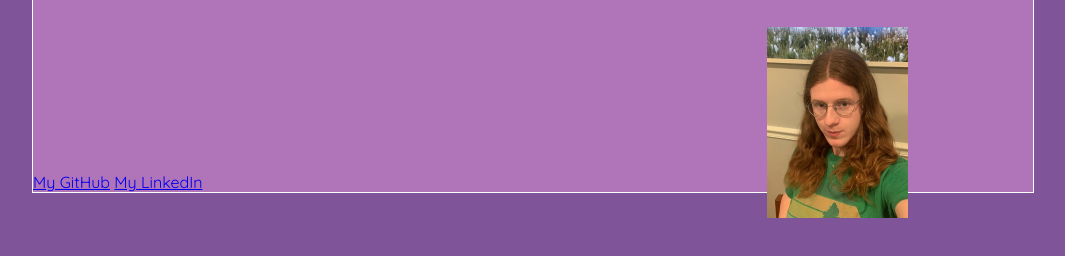
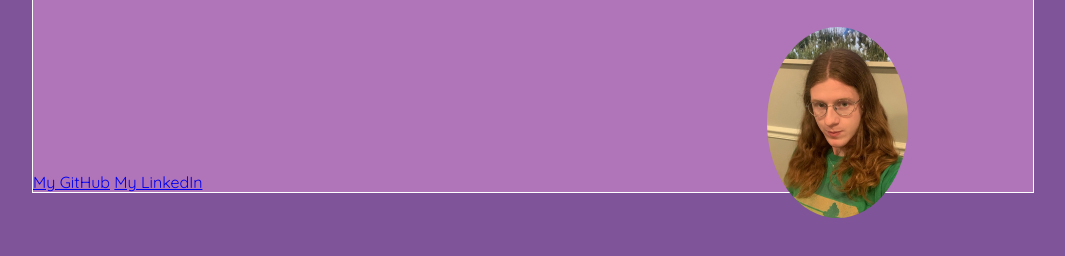
Before and after one commit to lyward/lyward.github.io, a plain HTML site: page docs/index.html in a window 1280 px wide. Shown: the part 198-454 px from the top of the page, without its empty margins (107-1172 px from the left). Drawn offline with Linux system fonts and the light colour scheme.

Commit message:
Update index.html

```diff
--- a/docs/index.html
+++ b/docs/index.html
@@ -27,7 +27,7 @@
       </p>
       <a href="https://github.com/lyward/lyward.github.io">My GitHub</a>
       <a href="https://www.linkedin.com/in/lyra-ward-4951852b0">My LinkedIn</a>
-      <img src="/images/lyra-portfolio-image.jpg" alt="lyra-image" style="width:141px;height:191px;position:relative; left:560px; top:30px;">
+      <img src="/images/lyra-portfolio-image.jpg" alt="lyra-image" style="width:141px;height:191px;position:relative; left:560px; top:30px;border-radius:50%;">
     </div>
 
     <div id="Resume" class="tab-content">
```
